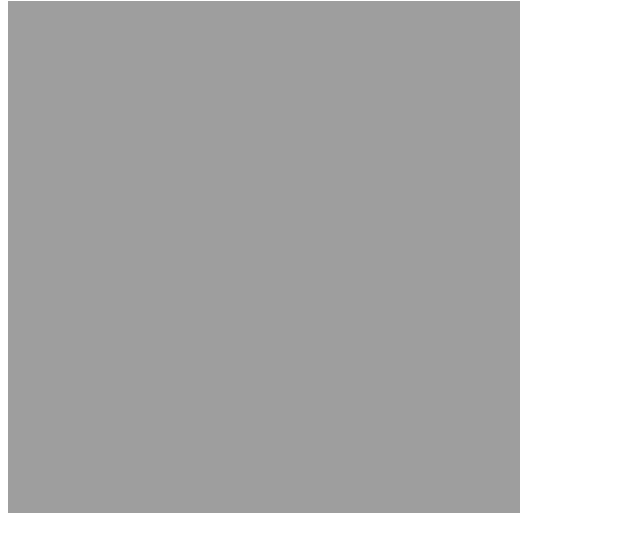
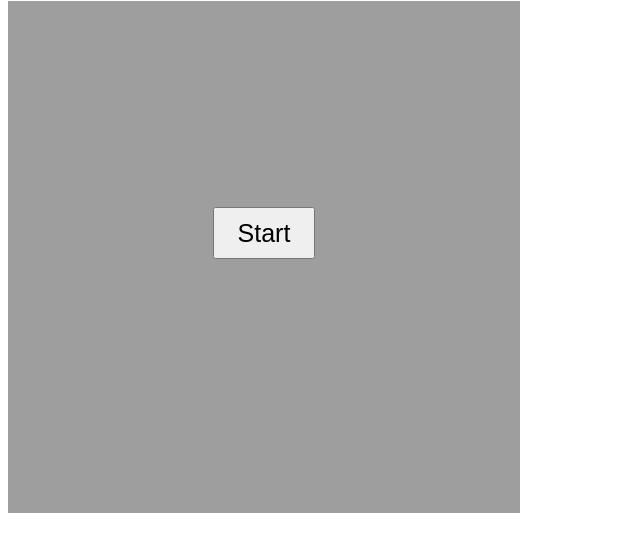
Before and after one commit to RaquelAM/videogame, a plain HTML site: page index.html in a window 1280 px wide. Shown: the part 79-630 px from the top of the page, without its empty margins (0-640 px from the left). Drawn offline with Linux system fonts and the light colour scheme.

Commit message:
adding button to start

```diff
--- a/index.html
+++ b/index.html
@@ -3,12 +3,28 @@
   <head>
     <meta charset="utf-8">
     <title>Mi juego</title>
+    <style type="text/css">
+      #container{
+        width: 512px;
+        position: relative;
+      }
+      #start{
+        width: 20%;
+        height: 10%;
+        position: absolute;
+        top: 40%;
+        left: 40%;
+        font-size: 25px;
+      }
+    </style>
   </head>
   <body>
     <h1>Juegoo</h1>
-    <canvas id="canvas" width="512" height="512">
-
-    </canvas>
+    <div id="container">
+      <button id="start" onclick="start()">Start</button>
+      <canvas id="canvas" width="512" height="512">
+      </canvas>
+    </div>
     <script src="main.js"></script>
   </body>
 </html>
--- a/main.js
+++ b/main.js
@@ -104,6 +104,7 @@ function update(){
 }
 
 function start(){
+  document.getElementById("start").style.display = "none";
   intervalo = setInterval(update, 1000/60)
 }
 
@@ -157,5 +158,3 @@ addEventListener('keydown', function(event){
 
   }
 })
-
-start()
```
